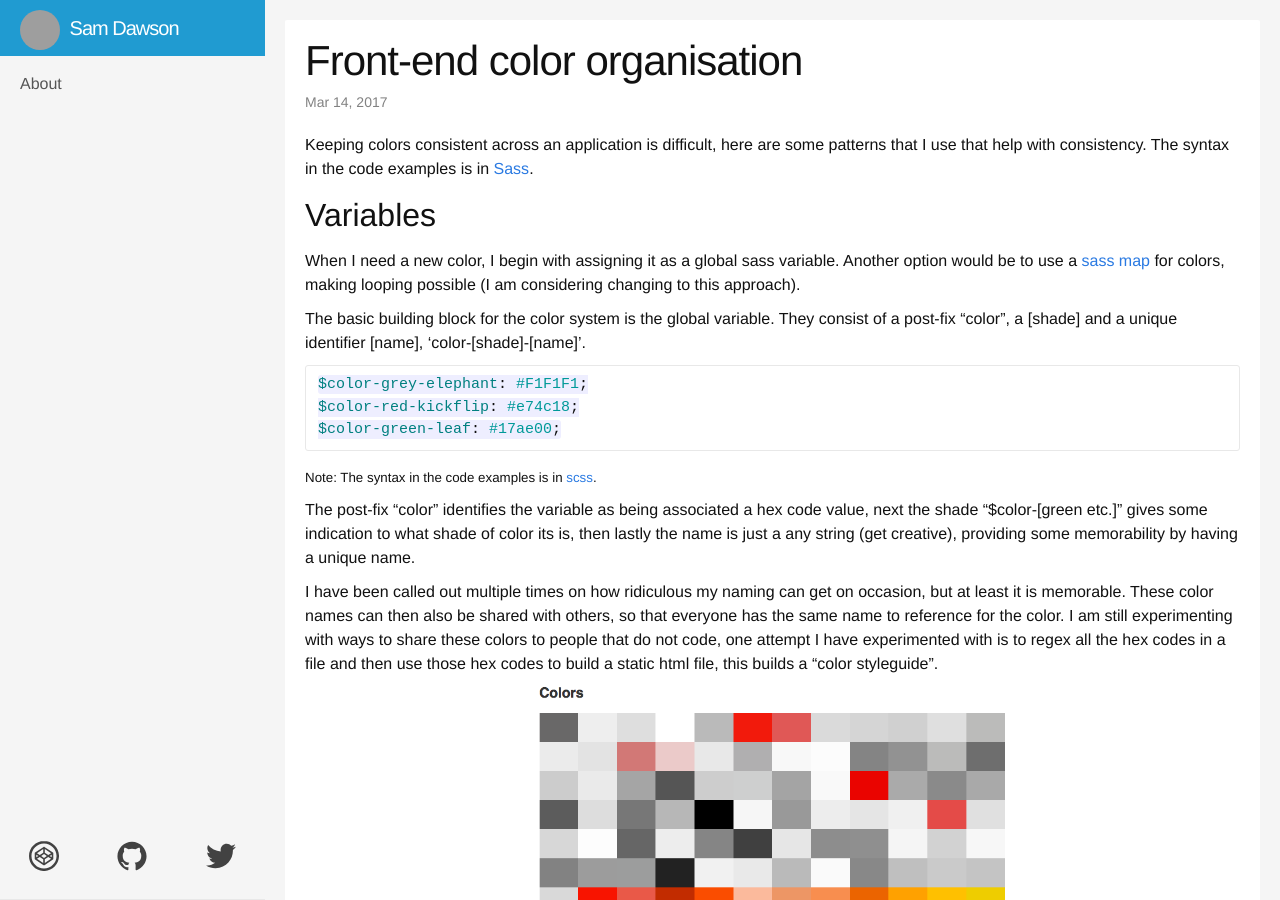
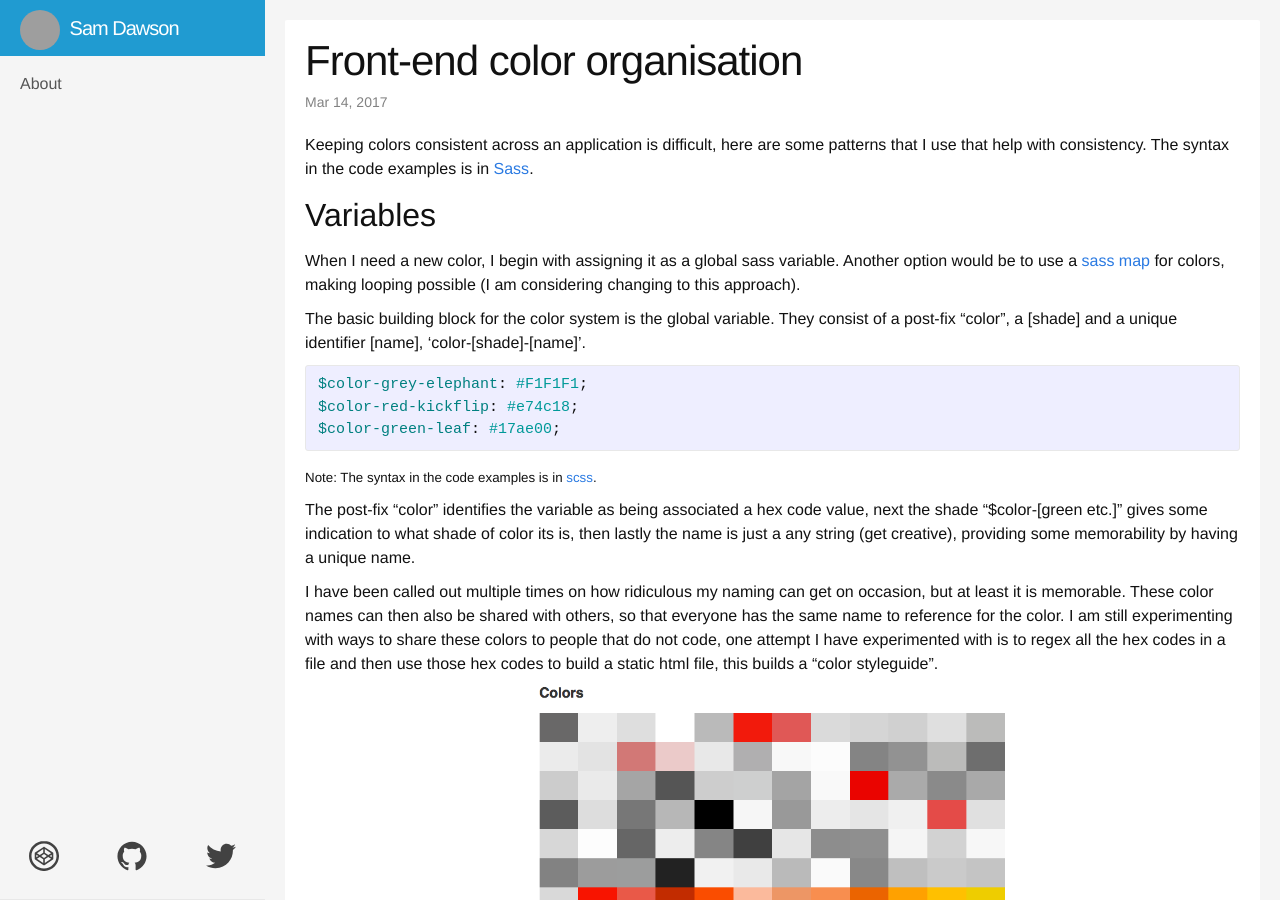
Before and after one commit to Samic8/Samic8.github.io, a Jekyll site: the page built from _posts/2017-03-11-front-end-color-organisation.markdown, in a window 1280 px wide and 900 px high. Built offline with Jekyll 4.4.1, drawn with Linux system fonts in a browser that asks for light colours; grey boxes are pictures that could not be loaded.

Commit message:
Use better highlighting for code examples

````diff
--- a/_posts/2017-03-11-front-end-color-organisation.markdown
+++ b/_posts/2017-03-11-front-end-color-organisation.markdown
@@ -12,11 +12,11 @@ When I need a new color, I begin with assigning it as a global sass variable. An
 
 The basic building block for the color system is the global variable. They consist of a post-fix "color", a [shade] and a unique identifier [name], 'color-[shade]-[name]'.
 
-```scss
+{% highlight scss %}
 $color-grey-elephant: #F1F1F1;
 $color-red-kickflip: #e74c18;
 $color-green-leaf: #17ae00;
-```
+{% endhighlight %}
 <sub>Note: The syntax in the code examples is in [scss](http://sass-lang.com/).</sub>
 
 The post-fix "color" identifies the variable as being associated a hex code value, next the shade "$color-[green etc.]" gives some indication to what shade of color its is, then lastly the name is just a any string (get creative), providing some memorability by having a unique name.
@@ -30,32 +30,32 @@ I have been called out multiple times on how ridiculous my naming can get on occ
 
 The second building block to the color system is aliases. Instead of repetitively informing others that "$color-green-leaf" is used on all "Edit" buttons, we can give the colors secondary names that describe exactly what it is used for.
 
-```scss
+{% highlight scss %}
 $color-alias-edit-button: $color-green-leaf;
 $color-alias-delete-icons: $color-red-kickflip;
 $color-alias-external-hyperlinks: $color-green-leaf;
-```
+{% endhighlight %}
 Similar to our standard color variable naming pattern, the aliases begins with a static identifier [color-alias]. Its clear what each color is used for, and others can reference the code for the color alias. It also helps prevent others from creating similar colors for the same purpose, e.g. creating similar shades of green for the same edit button used in different locations.
 
 ## Classes
 
 Having the colors available in sass is a inherit benefit, making them available for direct use in the html would be convenient for speeding up development and preventing having to write new classes every time we want to use a color. To have easy access to each color and color alias I then create a class of the same name for each.
 
-```scss
+{% highlight scss %}
 .color-grey-elephant { color: $color-grey-elephant; }
 .color-alias-edit-button { color: $color-alias-edit-button; }
-```
+{% endhighlight %}
 <sub>This can become less tedious by looping to producing these classes, one approach could be to store the colors in a [sass map](http://sass-lang.com/documentation/file.SASS_REFERENCE.html#maps).</sub>
 
 When I want to use the color in the html, I can then use it directly as a class.
 
-``` html
+{% highlight html %}
 <a class="button color-alias-edit-button">Edit</a>
-```
+{% endhighlight %}
 
 Its most likely that we want the color of the buttons background to be green, but the class that we have applied will only change the text color by default. This is where the use of the property value ["currentColor"](https://developer.mozilla.org/en/docs/Web/CSS/color_value#currentcolor_keyword) becomes very useful. To get the button to appear with a green background we could add this to our button class.
 
-```scss
+{% highlight scss %}
 .button {
 	display: inline-block;
 	padding: 10px 5px;
@@ -63,24 +63,24 @@ Its most likely that we want the color of the buttons background to be green, bu
 
 	background: currentColor;
 }
-```
+{% endhighlight %}
 
 Now we have a green background. A pre caution for using currentColor in this context, is that the buttons text is now green as well. To fix this we can use another element within our button and make sure it does not inherit its color from its parent.
 
-``` html
+{% highlight html %}
 <a class="button color-alias-edit-button">
 	<span class="color-grey-elephant">Edit</span>
 </a>
-```
+{% endhighlight %}
 
 ## Aliases in Javascript
 
 I have found it useful to keep a list of color aliases in the javascript, in my case for use in graphs. That way the sass still owns the colors, but the js has a reference to the class name which it can then apply when needed to elements. This saves use from duplication, and when the colors change in the sass it will be reflected in the JS applied versions as well. In the following example the key is the type of data being graphed.
 
-```javascript
+{% highlight javascript %}
 const classColorAliases = {
 	people: 'color-alias-graph-people',
 	dogs: 'color-alias-graph-dogs',
 	cats: 'color-alias-graph-cats'
 };
-```
+{% endhighlight %}
````
